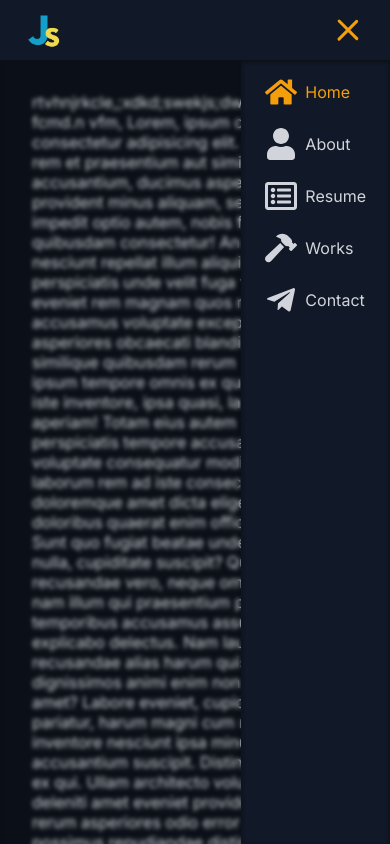
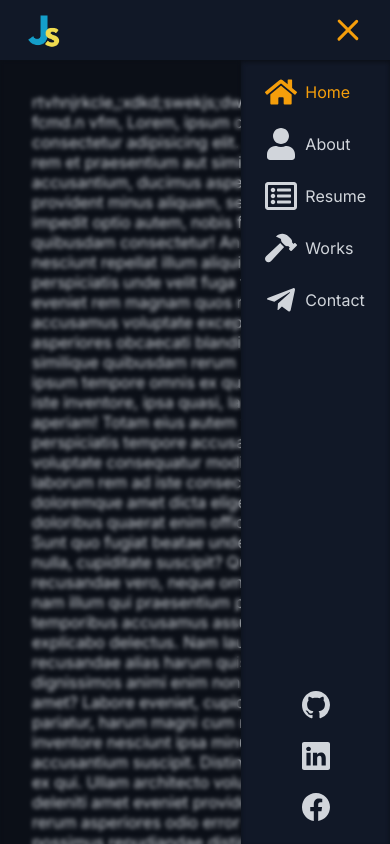
Before and after one commit to Justas-Sind/Portfolio_website, a React (Vite) app: page / in a window 390 px wide. Both pictures are taken after a click on the label 350 px from the left and 30 px from the top of the page. Shown: the top 844 px of the page. Built offline with nearby package versions, Linux system fonts and the light colour scheme.

Commit message:
Added social icons to sidebar

```diff
--- a/src/components/SideMenu/SideMenu.module.scss
+++ b/src/components/SideMenu/SideMenu.module.scss
@@ -116,6 +116,10 @@
   right: 0;
   top: var(--side-menu-width-height);
   box-shadow: inset 0 2px 4px var(--background-color);
+  display: flex;
+  flex-direction: column;
+  justify-content: space-between;
+  align-items: center;
 }
 
 .sideBarOverlay {
@@ -145,7 +149,6 @@
         font-size: 1rem;
         text-transform: capitalize;
         color: var(--text-color);
-        -webkit-tap-highlight-color: transparent;
 
         svg {
           font-size: 2rem;
@@ -155,6 +158,21 @@
           color: var(--active-color);
           cursor: pointer;
         }
+      }
+    }
+  }
+}
+
+.sideBarSocialIconsContainer {
+  ul {
+    display: flex;
+    flex-direction: column;
+    gap: 1rem;
+
+    li{
+      a{
+        color: var(--text-color);
+        font-size: 1.75rem;
       }
     }
   }
--- a/src/components/SideMenu/SideMenu.tsx
+++ b/src/components/SideMenu/SideMenu.tsx
@@ -66,7 +66,12 @@ function SideMenu() {
               onChange={() => setSideBarMount(!sideBarMount)}
             />
           </label>
-          {sideBarMount ? <div className={styles.sideBarOverlay} onClick={() => handleSideBarClose()}></div> : null}
+          {sideBarMount ? (
+            <div
+              className={styles.sideBarOverlay}
+              onClick={() => handleSideBarClose()}
+            ></div>
+          ) : null}
           {hasTransitionedIn || sideBarMount ? (
             <aside
               className={`${styles.sideBar} ${hasTransitionedIn && styles.in} ${
@@ -79,6 +84,31 @@ function SideMenu() {
                   handleSideBarClose={handleSideBarClose}
                 />
               </nav>
+              <div className={styles.sideBarSocialIconsContainer}>
+                <ul>
+                  <li>
+                    <a href="https://github.com/Justas-Sind" target="_blank">
+                      <BsGithub />
+                    </a>
+                  </li>
+                  <li>
+                    <a
+                      href="https://www.linkedin.com/in/justas-sindaravicius-b9208512a/"
+                      target="_blank"
+                    >
+                      <BsLinkedin />
+                    </a>
+                  </li>
+                  <li>
+                    <a
+                      href="https://www.facebook.com/profile.php?id=100008356927017"
+                      target="_blank"
+                    >
+                      <BsFacebook />
+                    </a>
+                  </li>
+                </ul>
+              </div>
             </aside>
           ) : null}
         </div>
--- a/src/index.scss
+++ b/src/index.scss
@@ -62,6 +62,7 @@ i {
 
 a {
   text-decoration: none;
+  -webkit-tap-highlight-color: transparent;
 }
 
 h1 {
```
